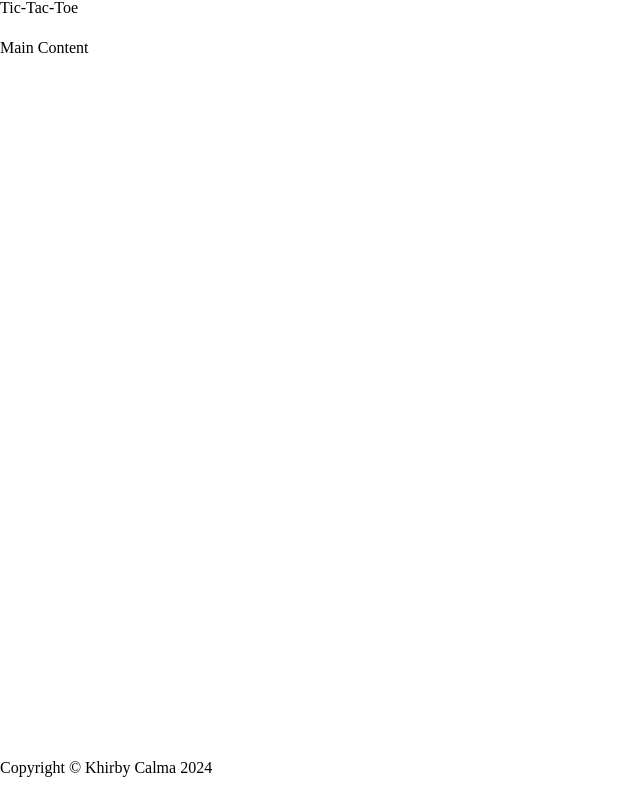
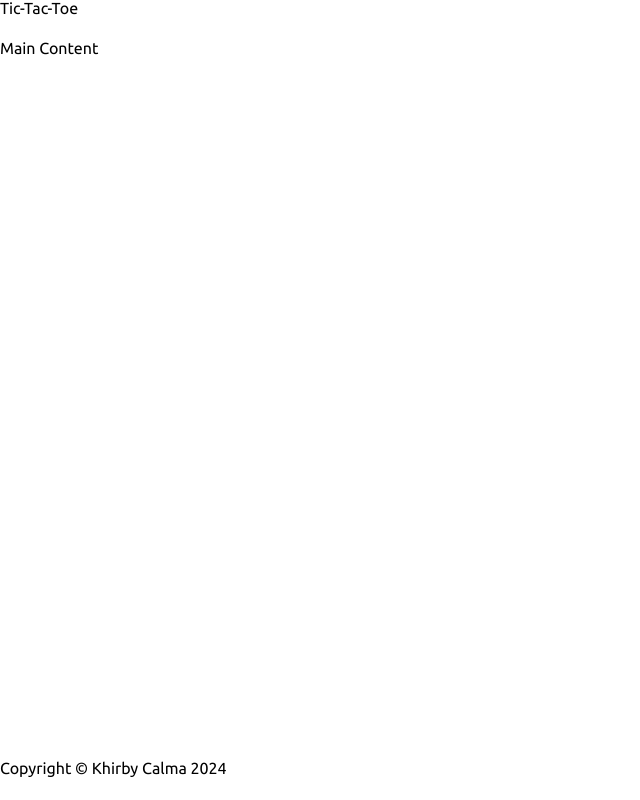
Before and after one commit to KhirbyCalma/Tic-Tac-Toe, a plain HTML site: page index.html in a window 1280 px wide. Shown: the whole page, without its empty margins (0-640 px from the left). Drawn offline with Linux system fonts and the light colour scheme.

Commit message:
Add global font

```diff
--- a/index.html
+++ b/index.html
@@ -4,6 +4,9 @@
         <meta charset="UTF-8">
         <meta name="viewport" content="width=device-width, initial-scale=1.0">
         <title>Tic-Tac-Toe</title>
+        <link rel="preconnect" href="https://fonts.googleapis.com">
+        <link rel="preconnect" href="https://fonts.gstatic.com" crossorigin>
+        <link href="https://fonts.googleapis.com/css2?family=Ubuntu:ital,wght@0,300;0,400;0,500;0,700;1,300;1,400;1,500;1,700&display=swap" rel="stylesheet">
         <link rel="stylesheet" href="./styles/reset.css">
         <link rel="stylesheet" href="./styles/styles.css">
         <script src="./scripts.js" defer></script>
--- a/styles/styles.css
+++ b/styles/styles.css
@@ -1,3 +1,8 @@
+html,
+body {
+    font-family: "Ubuntu", sans-serif;
+}
+
 body {
     display: grid;
     grid-template-areas:
```
